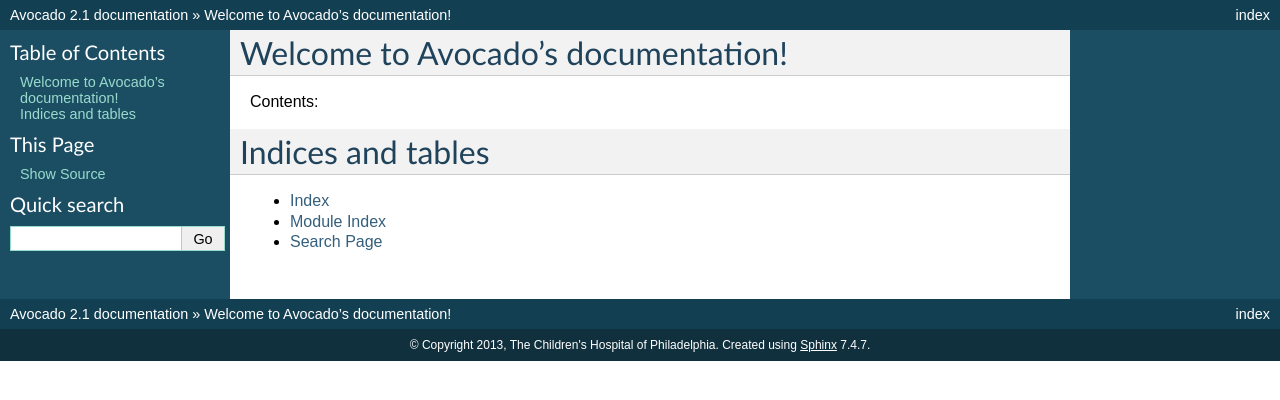
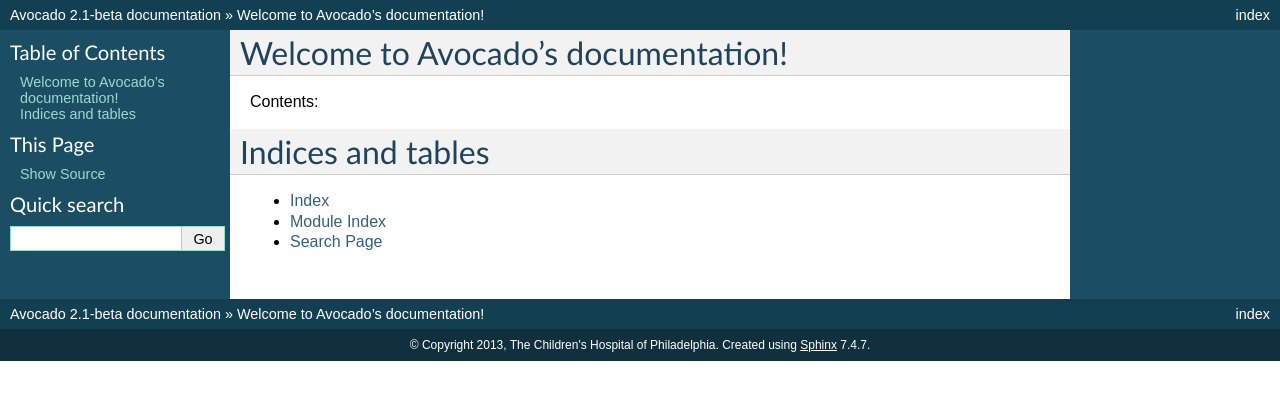
Before and after one commit to chop-dbhi/avocado, a Sphinx documentation site: the page built from docs/index.rst, in a window 1280 px wide. Shown: the top 400 px of the page. Built offline with Sphinx 7.4.7, drawn with Linux system fonts in a browser that asks for light colours.

Commit message:
Add makefile and update sphinx conf for apidoc command

```diff
--- a/docs/conf.py
+++ b/docs/conf.py
@@ -13,10 +13,12 @@
 
 import sys, os
 
+os.environ['DJANGO_SETTINGS_MODULE'] = 'tests.settings'
+
 # If extensions (or modules to document with autodoc) are in another directory,
 # add these directories to sys.path here. If the directory is relative to the
 # documentation root, use os.path.abspath to make it absolute, like shown here.
-#sys.path.insert(0, os.path.abspath('.'))
+sys.path.insert(0, os.path.abspath('..'))
 
 # -- General configuration -----------------------------------------------------
 
@@ -25,7 +27,13 @@
 
 # Add any Sphinx extension module names here, as strings. They can be extensions
 # coming with Sphinx (named 'sphinx.ext.*') or your custom ones.
-extensions = ['sphinx.ext.autodoc', 'sphinx.ext.intersphinx', 'sphinx.ext.todo', 'sphinx.ext.coverage', 'sphinx.ext.viewcode']
+extensions = [
+    'sphinx.ext.autodoc',
+    'sphinx.ext.intersphinx',
+    'sphinx.ext.todo',
+    'sphinx.ext.coverage',
+    'sphinx.ext.viewcode',
+]
 
 # Add any paths that contain templates here, relative to this directory.
 templates_path = ['_templates']
@@ -48,9 +56,9 @@
 # built documents.
 #
 # The short X.Y version.
-version = '2'
+version = '2.1'
 # The full version, including alpha/beta/rc tags.
-release = '2.1'
+release = '2.1-beta'
 
 # The language for content autogenerated by Sphinx. Refer to documentation
 # for a list of supported languages.
```
Also changed, not shown: 1 other file.
